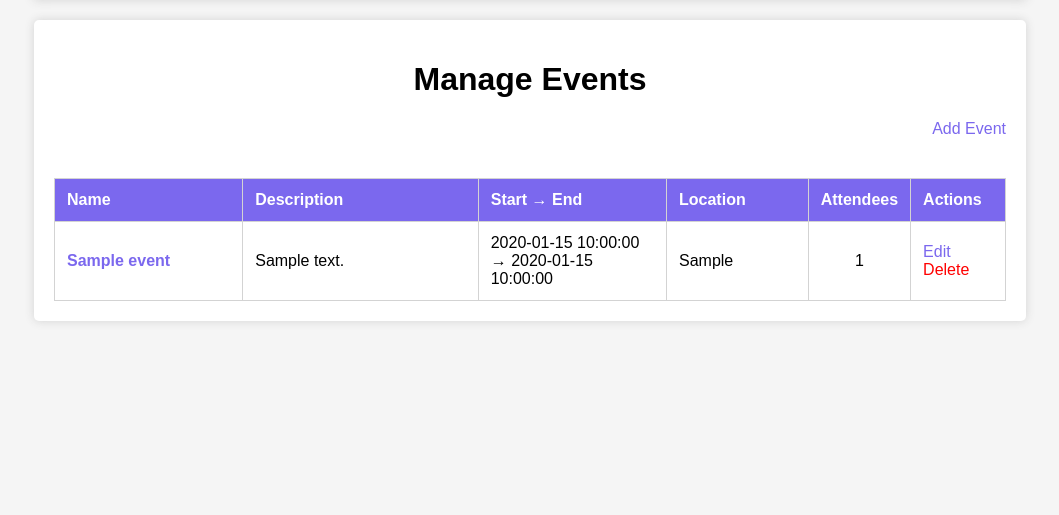
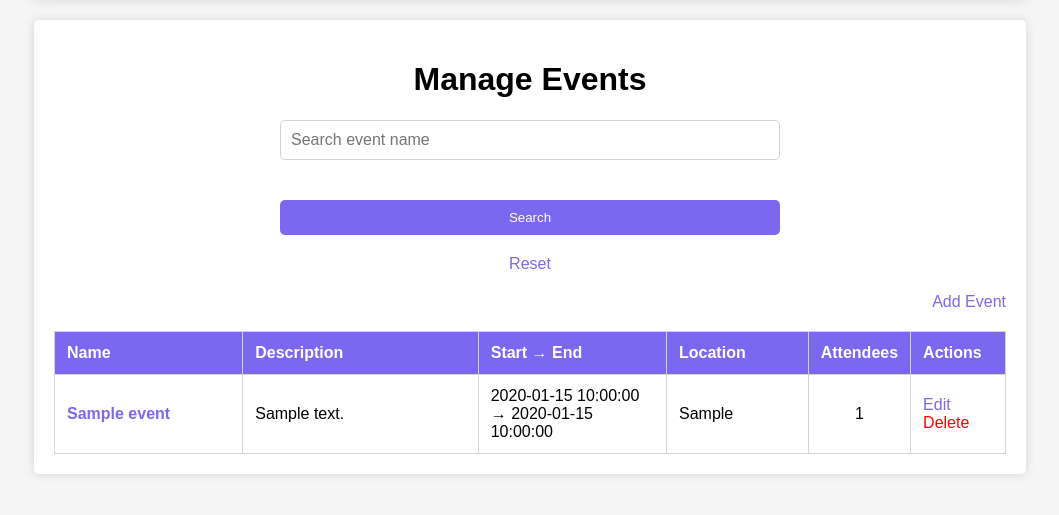
Before and after one commit to AkiraKira22/event-registration-system, a PHP site: page /admin/manage_event.php in a window 1280 px wide. Shown: the part 70-585 px from the top of the page, without its empty margins (110-1169 px from the left). Run offline with PHP 8.4, Linux system fonts and the light colour scheme; the visitor is signed in with stand-in values (Sample User, id 1); tables that the repository leaves empty or names only in its code hold one stand-in row (values such as "Sample post").

Commit message:
added search functionality adjusted some stylings

```diff
--- a/admin/manage_event.php
+++ b/admin/manage_event.php
@@ -7,14 +7,36 @@ if(!isset($_SESSION['admin_id'])) {
     exit;
 }
 
+$search = "";
+// Check if search term exists
+if (isset($_GET['search'])) {
+    $search = trim($_GET['search']);
+}
+// Search by Name
+if ($search !== "") {
+    // SQL DML to get matching searched event name
+    $sql = "SELECT e.*, COUNT(r.registration_id) as attendee_count
+            FROM event e
+            LEFT JOIN registration r ON e.event_id = r.event_id
+            WHERE e.name = ?
+            GROUP BY e.event_id
+            ORDER BY e.start_date DESC";
+
+    $stmt = $conn->prepare($sql);
+    $stmt->bind_param("s", $search);
+    $stmt->execute();
+    $result = $stmt->get_result();
+}
+else {
     // SQL DML with aggregation to get events with attendee counts
     $sql = "SELECT e.*, COUNT(r.registration_id) as attendee_count
             FROM event e
             LEFT JOIN registration r ON e.event_id = r.event_id
             GROUP BY e.event_id
             ORDER BY e.start_date DESC";
+    $result = $conn->query($sql);
+}
 
-$result = $conn->query($sql);
 $events = [];
 while ($row = $result->fetch_assoc()) {
     $events[] = $row;
@@ -43,7 +65,16 @@ while ($row = $result->fetch_assoc()) {
 </nav>
 <div class="container">
     <h1>Manage Events</h1>
-    <div style="margin-bottom: 20px; text-align: right;">
+    <div>
+        <form method="GET" action="">
+            <input type="text" name="search" placeholder="Search event name" value="<?= htmlspecialchars($search) ?>">
+            <button type="submit">Search</button>
+        </form>
+        <div style="margin:20px">
+            <a href="manage_event.php">Reset</a>
+        </div>
+    </div>
+    <div style="text-align:right;">
         <a href="add_event.php">Add Event</a>
     </div>
     <table>
--- a/event/detail.php
+++ b/event/detail.php
@@ -59,8 +59,10 @@ $stmt->close();
         <p><strong>Location:</strong> <?= htmlspecialchars($event['location']) ?></p>
     </div>
     <hr>
-    <div style="display: flex; justify-content: space-between; align-items: center;">
+    <div>
         <h3>Current Attendee List</h3>
+    </div>
+    <div style="text-align:right;">
         <a href="register_participant.php?event_id=<?= $event_id; ?>">Register Participant</a>
     </div>
     <table>
--- a/styles.css
+++ b/styles.css
@@ -144,7 +144,7 @@ p {
 table {
     width: 100%;
     border-collapse: collapse;
-    margin-top: 40px;
+    margin-top: 20px;
 }
 
 th, td {
```
Also changed, not shown: admin/manage_participant.php (+34 -1 lines). Lines whose indentation alone changed are shown as unchanged.
